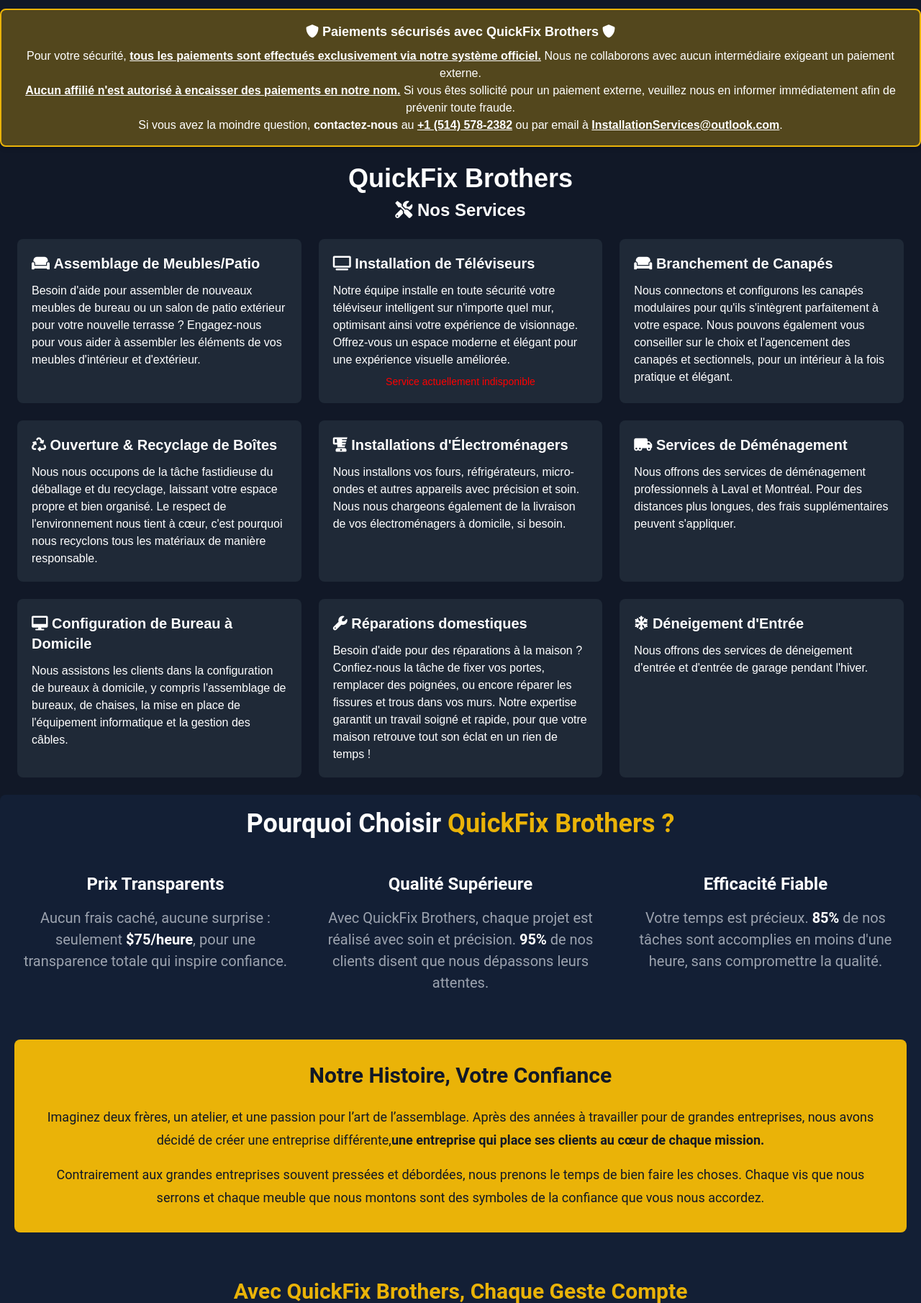
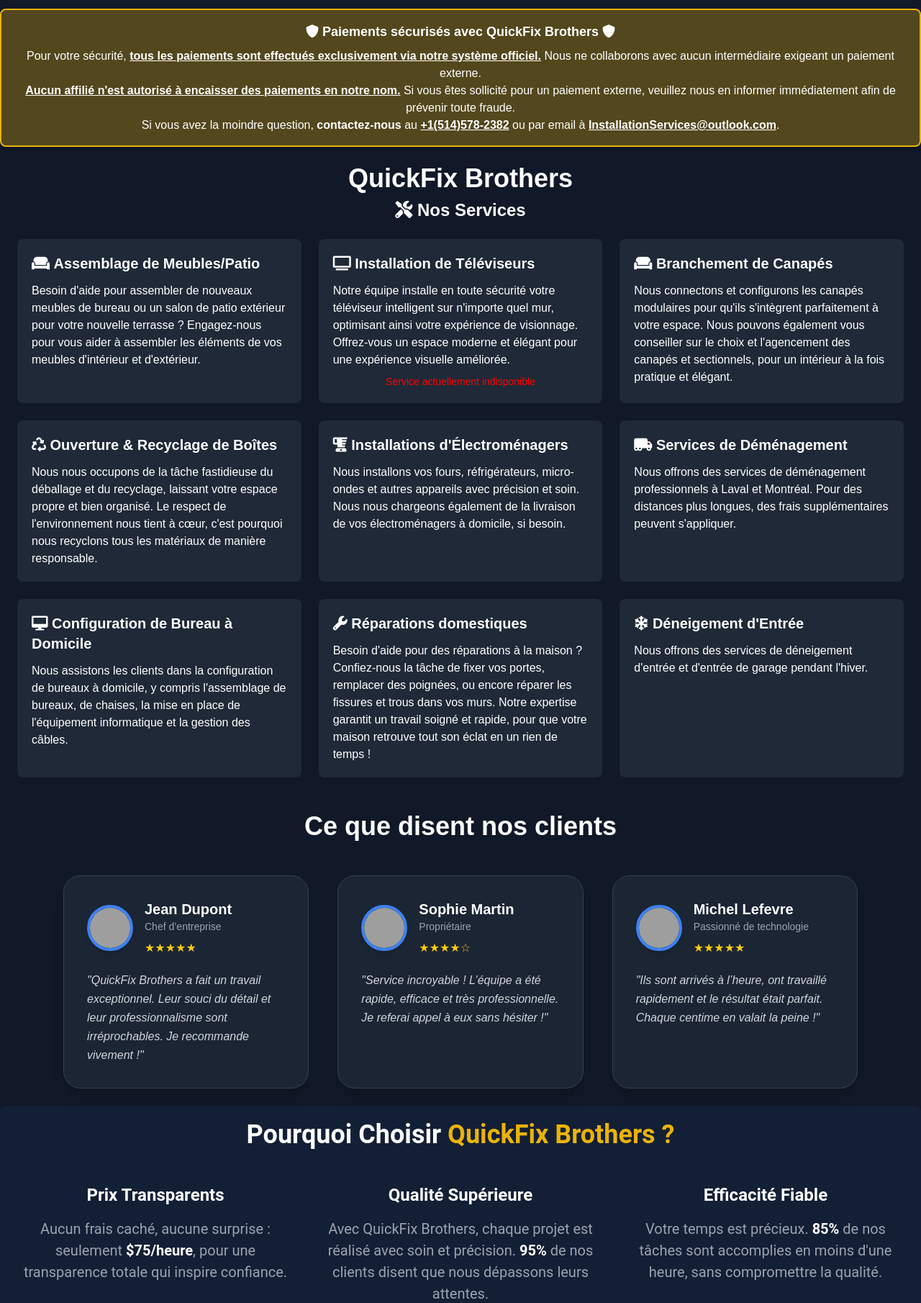
Before and after one commit to PingWinning/Installation-Bizz, a PHP site: page / in a window 1280 px wide. Shown: the part 108-1918 px from the top of the page at 72% size. Run offline with PHP 8.4, Linux system fonts and the light colour scheme; some libraries are stand-ins or nearby versions; grey boxes are pictures that could not be loaded.

Commit message:
feat: testimonials FR & EN + UI upgrade

```diff
--- a/index.php
+++ b/index.php
@@ -173,7 +173,7 @@
             Nous ne collaborons avec aucun intermédiaire exigeant un paiement externe.<br><strong class="underline">Aucun affilié n'est autorisé à encaisser des paiements en notre nom.</strong>
             Si vous êtes sollicité pour un paiement externe, veuillez nous en informer immédiatement afin de prévenir toute fraude.
             <br>Si vous avez la moindre question, <strong>contactez-nous</strong> au
-            <a href="tel:+15145782382" class="underline"><strong>+1 (514) 578-2382</strong></a>
+            <a href="tel:+15145782382" class="underline"><strong>+1(514)578-2382</strong></a>
             ou par email à
             <a href="mailto:InstallationServices@outlook.com" class="underline"><strong>InstallationServices@outlook.com</strong></a>.
         </p>
@@ -262,6 +262,117 @@
         </div>
     </div>
 </section>
+
+<section id="temoignages-en" class="bg-gray-900 py-6 hidden">
+  <div class="max-w-6xl mx-auto px-6">
+    <h2 class="text-4xl font-extrabold text-white text-center mb-12">What Our Clients Say</h2>
+
+    <div class="grid md:grid-cols-2 lg:grid-cols-3 gap-10">
+
+      <!-- Testimonial 1 -->
+      <div class="bg-gray-800 bg-opacity-80 p-8 rounded-3xl shadow-xl hover:shadow-2xl transition duration-300 border border-gray-700">
+        <div class="flex items-center gap-4 mb-5">
+          <img src="https://i.pravatar.cc/80?img=1" alt="User 1" class="w-16 h-16 rounded-full border-4 border-blue-500 shadow-md">
+          <div>
+            <h3 class="text-xl font-semibold text-white">John Doe</h3>
+            <p class="text-sm text-gray-400">Business Owner</p>
+            <div class="flex text-yellow-400 mt-2 animate-fadeIn">
+              ★★★★★
+            </div>
+          </div>
+        </div>
+        <p class="text-gray-300 italic leading-relaxed">"QuickFix Brothers did an outstanding job. Their attention to detail and professionalism were top-notch. Highly recommended!"</p>
+      </div>
+
+      <!-- Testimonial 2 -->
+      <div class="bg-gray-800 bg-opacity-80 p-8 rounded-3xl shadow-xl hover:shadow-2xl transition duration-300 border border-gray-700">
+        <div class="flex items-center gap-4 mb-5">
+          <img src="https://i.pravatar.cc/80?img=5" alt="User 2" class="w-16 h-16 rounded-full border-4 border-blue-500 shadow-md">
+          <div>
+            <h3 class="text-xl font-semibold text-white">Jane Smith</h3>
+            <p class="text-sm text-gray-400">Homeowner</p>
+            <div class="flex text-yellow-400 mt-2 animate-fadeIn">
+              ★★★★☆
+            </div>
+          </div>
+        </div>
+        <p class="text-gray-300 italic leading-relaxed">"Amazing service! The team was efficient, friendly, and went above and beyond. I'll definitely call them again!"</p>
+      </div>
+
+      <!-- Testimonial 3 -->
+      <div class="bg-gray-800 bg-opacity-80 p-8 rounded-3xl shadow-xl hover:shadow-2xl transition duration-300 border border-gray-700">
+        <div class="flex items-center gap-4 mb-5">
+          <img src="https://i.pravatar.cc/80?img=8" alt="User 3" class="w-16 h-16 rounded-full border-4 border-blue-500 shadow-md">
+          <div>
+            <h3 class="text-xl font-semibold text-white">Mike Johnson</h3>
+            <p class="text-sm text-gray-400">Tech Enthusiast</p>
+            <div class="flex text-yellow-400 mt-2 animate-fadeIn">
+              ★★★★★
+            </div>
+          </div>
+        </div>
+        <p class="text-gray-300 italic leading-relaxed">"They arrived on time, worked fast, and the result was flawless. Worth every penny!"</p>
+      </div>
+
+    </div>
+  </div>
+</section>
+
+<section id="temoignages-fr" class="bg-gray-900 py-6">
+  <div class="max-w-6xl mx-auto px-6">
+    <h2 class="text-4xl font-extrabold text-white text-center mb-12">Ce que disent nos clients</h2>
+
+    <div class="grid md:grid-cols-2 lg:grid-cols-3 gap-10">
+
+      <!-- Témoignage 1 -->
+      <div class="bg-gray-800 bg-opacity-80 p-8 rounded-3xl shadow-xl hover:shadow-2xl transition duration-300 border border-gray-700">
+        <div class="flex items-center gap-4 mb-5">
+          <img src="https://i.pravatar.cc/80?img=1" alt="Utilisateur 1" class="w-16 h-16 rounded-full border-4 border-blue-500 shadow-md">
+          <div>
+            <h3 class="text-xl font-semibold text-white">Jean Dupont</h3>
+            <p class="text-sm text-gray-400">Chef d’entreprise</p>
+            <div class="flex text-yellow-400 mt-2 animate-fadeIn">
+              ★★★★★
+            </div>
+          </div>
+        </div>
+        <p class="text-gray-300 italic leading-relaxed">"QuickFix Brothers a fait un travail exceptionnel. Leur souci du détail et leur professionnalisme sont irréprochables. Je recommande vivement !"</p>
+      </div>
+
+      <!-- Témoignage 2 -->
+      <div class="bg-gray-800 bg-opacity-80 p-8 rounded-3xl shadow-xl hover:shadow-2xl transition duration-300 border border-gray-700">
+        <div class="flex items-center gap-4 mb-5">
+          <img src="https://i.pravatar.cc/80?img=5" alt="Utilisateur 2" class="w-16 h-16 rounded-full border-4 border-blue-500 shadow-md">
+          <div>
+            <h3 class="text-xl font-semibold text-white">Sophie Martin</h3>
+            <p class="text-sm text-gray-400">Propriétaire</p>
+            <div class="flex text-yellow-400 mt-2 animate-fadeIn">
+              ★★★★☆
+            </div>
+          </div>
+        </div>
+        <p class="text-gray-300 italic leading-relaxed">"Service incroyable ! L’équipe a été rapide, efficace et très professionnelle. Je referai appel à eux sans hésiter !"</p>
+      </div>
+
+      <!-- Témoignage 3 -->
+      <div class="bg-gray-800 bg-opacity-80 p-8 rounded-3xl shadow-xl hover:shadow-2xl transition duration-300 border border-gray-700">
+        <div class="flex items-center gap-4 mb-5">
+          <img src="https://i.pravatar.cc/80?img=8" alt="Utilisateur 3" class="w-16 h-16 rounded-full border-4 border-blue-500 shadow-md">
+          <div>
+            <h3 class="text-xl font-semibold text-white">Michel Lefevre</h3>
+            <p class="text-sm text-gray-400">Passionné de technologie</p>
+            <div class="flex text-yellow-400 mt-2 animate-fadeIn">
+              ★★★★★
+            </div>
+          </div>
+        </div>
+        <p class="text-gray-300 italic leading-relaxed">"Ils sont arrivés à l’heure, ont travaillé rapidement et le résultat était parfait. Chaque centime en valait la peine !"</p>
+      </div>
+
+    </div>
+  </div>
+</section>
+
 
     <!-- Description Section -->
 <section section id="description-fr" class="p-6 bg-gray-600 text-white">
--- a/js/script.js
+++ b/js/script.js
@@ -3,6 +3,8 @@
     const enDescription = document.getElementById('description-en');
     const warnFr = document.getElementById('warrning-fr');
     const warnEn = document.getElementById('warrning-en');
+    const frTemoignages = document.getElementById('temoignages-fr');
+    const enTemoignages = document.getElementById('temoignages-en');
 
     if (this.checked) {
         // Switch to English
@@ -10,6 +12,8 @@
         enDescription.classList.remove('hidden');
         warnFr.classList.add('hidden');
         warnEn.classList.remove('hidden');
+        frTemoignages.classList.add('hidden');
+        enTemoignages.classList.remove('hidden');
 
         document.getElementById('main-title').textContent = "Professional Installation Services";
         document.getElementById('subtitle').textContent = "Your trusted partner for hassle-free setup and installation";
@@ -68,6 +72,8 @@
         frDescription.classList.remove('hidden');
         warnEn.classList.add('hidden');
         warnFr.classList.remove('hidden');
+        enTemoignages.classList.add('hidden');
+        frTemoignages.classList.remove('hidden');
 
         document.getElementById('main-title').textContent = "Services Professionnels d'Installation";
         document.getElementById('subtitle').textContent = "Votre partenaire de confiance pour une installation sans tracas";
```
